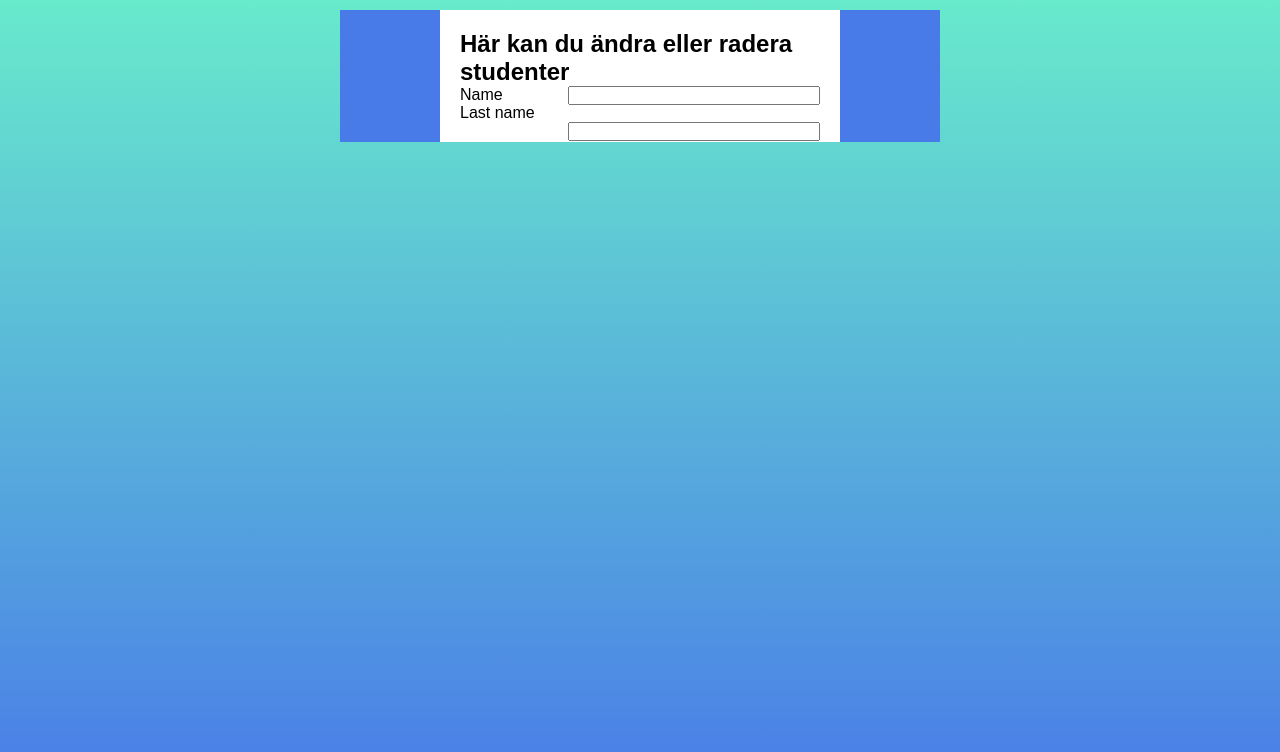
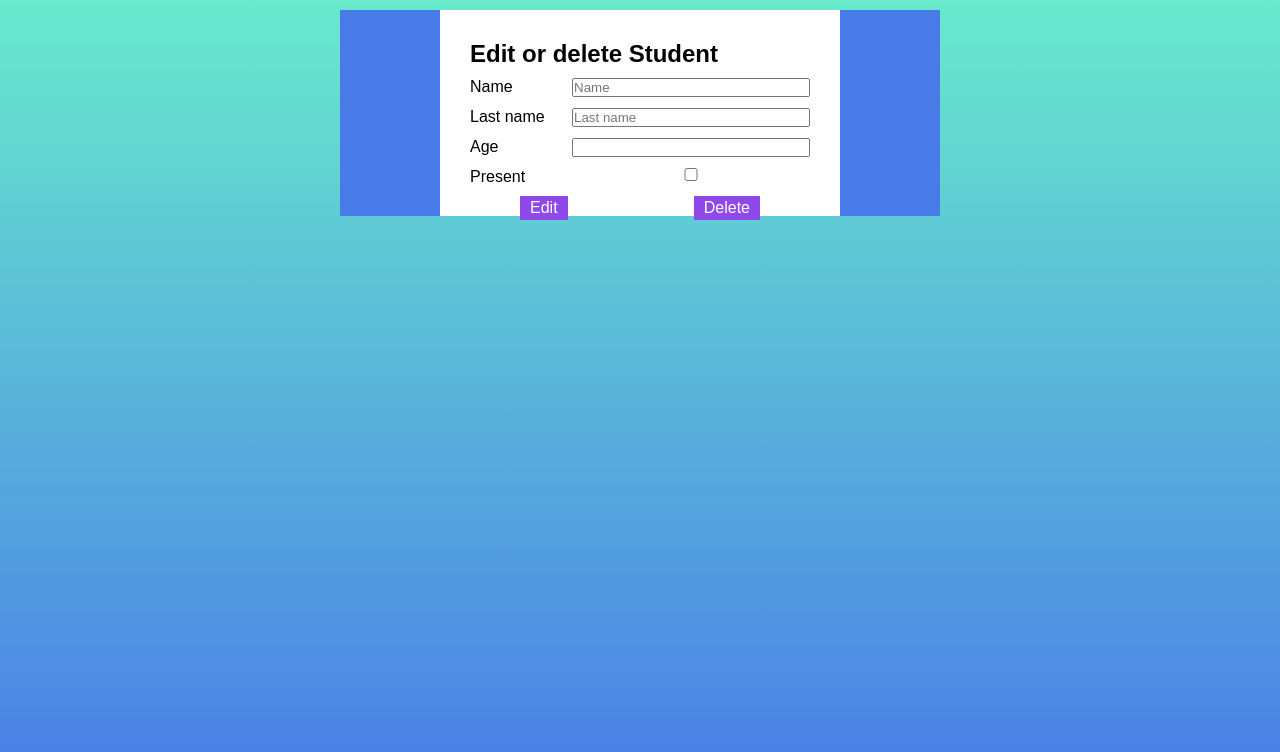
Before and after one commit to christoffermartell/Webbutveckling-Java-Group-6, a React (Create React App) app in the folder Frontend students/students/: page / in a window 1280 px wide. Both pictures are taken after a click on the element "Välkommen". Shown: the top 752 px of the page. Built offline with nearby package versions, Linux system fonts and the light colour scheme; no server answers.

Commit message:
Everything implemented BUT
Vi har lite osmidigt med delete metoderna där url är annorlunda, jag klarade inte riktigt av att få till det på det sättet som Nikola gjort... så vi har ju nu 2 stycken delete metoder.

```diff
--- a/Frontend students/students/src/App.js
+++ b/Frontend students/students/src/App.js
@@ -7,54 +7,111 @@ import UpdateStudents from "./components/UpdateStudents";
 const App = () => {
 	const [view, setView] = useState("startPage");
 	const [students, setStudents] = useState([]);
+	const [specificStudent, setSpecificStudent] = useState({});
 
-	const studentsUrl = 'http://localhost:8080/students';
-
-	const deleteStudent = async (student) => {
-		const response = await fetch(`http://localhost:8080/students/${student.student_id}`, {
-			method: 'DELETE',
-			headers: { 'Content-Type': 'application/json' }
-		})
-
-		if (response.ok) {
-			setStudents(prevStudents => {
-				return prevStudents.filter(prevStudent => prevStudent.student_id !== student.student_id);
-			})
-		}
-	}
-
-	const updatePresence = async (student, isChecked) => {
-		const response = await fetch(`http://localhost:8080/students/${student.student_id}`, {
-			method: 'PUT',
-			headers: { 'Content-Type': 'application/json' },
-			body: JSON.stringify({
-				present: isChecked
-			})
-		})
-
-		if (response.ok) {
-			console.log("Presence successfully changed.");
-		}
-	}
+	const studentsUrl = "http://localhost:8080/students";
 
 	useEffect(() => {
 		const fetchStudents = async () => {
 			const response = await fetch(studentsUrl);
 			const students = await response.json();
 			setStudents(students);
+		};
+		fetchStudents();
+	}, [students]);
+
+	const deleteStudent = async (student) => {
+		const response = await fetch(
+			`http://localhost:8080/students/${student.student_id}`,
+			{
+				method: "DELETE",
+				headers: { "Content-Type": "application/json" },
+			}
+		);
+
+		if (response.ok) {
+			setStudents((prevStudents) => {
+				return prevStudents.filter(
+					(prevStudent) => prevStudent !== student.student_id
+				);
+			});
 		}
-		fetchStudents();
-	}, [])
+	};
+
+	const deleteStudentInEdit = async (studentId) => {
+		const response = await fetch(
+			`http://localhost:8080/students/${studentId}`,
+			{
+				method: "DELETE",
+				headers: { "Content-Type": "application/json" },
+			}
+		);
+
+		if (response.ok) {
+			setStudents((prevStudents) => {
+				return prevStudents.filter((prevStudent) => prevStudent !== studentId);
+			});
+		}
+	};
+
+	const updatePresence = async (student, isChecked) => {
+		const response = await fetch(
+			`http://localhost:8080/students/${student.student_id}`,
+			{
+				method: "PUT",
+				headers: { "Content-Type": "application/json" },
+				body: JSON.stringify({
+					present: isChecked,
+				}),
+			}
+		);
+
+		if (response.ok) {
+			console.log("Presence successfully changed.");
+		}
+	};
+
+	const updateStudent = async (studentId, name, lastName, age, present) => {
+		const response = await fetch(
+			`http://localhost:8080/students/${studentId}`,
+			{
+				method: "PUT",
+				headers: { "Content-Type": "application/json" },
+				body: JSON.stringify({
+					name: name,
+					last_name: lastName,
+					age: age,
+					present: present,
+				}),
+			}
+		);
+		if (response.ok) {
+			console.log("student successfully changed.");
+		}
+	};
 
 	switch (view) {
 		case "editUpdate":
-			return <UpdateStudents setView={setView} />;
+			return (
+				<UpdateStudents
+					setView={setView}
+					specificStudent={specificStudent}
+					deleteStudentInEdit={deleteStudentInEdit}
+					updateStudent={updateStudent}
+				/>
+			);
 
 		default:
 			return (
 				<div className="wrapper">
 					<Title setView={setView} />
-					<Students students={students} deleteStudent={deleteStudent} updatePresence={updatePresence} />
+					<Students
+						students={students}
+						deleteStudent={deleteStudent}
+						updatePresence={updatePresence}
+						setSpecificStudent={setSpecificStudent}
+						setView={setView}
+					/>
 					<CreateStudent studentsUrl={studentsUrl} setStudents={setStudents} />
 				</div>
 			);
--- a/Frontend students/students/src/components/CreateStudent.js
+++ b/Frontend students/students/src/components/CreateStudent.js
@@ -82,7 +82,8 @@ const CreateStudent = (props) => {
 					</label>
 				</div>
 
-				<label htmlFor="present">Present</label>
+				<label htmlFor="present">
+					Present{" "}
 					<input
 						type="checkbox"
 						id="present"
@@ -90,6 +91,7 @@ const CreateStudent = (props) => {
 						onChange={(e) => setChecked(!checked)}
 						value={checked}
 					></input>
+				</label>
 
 				<button className="btn" type="submit">
 					Save
--- a/Frontend students/students/src/components/Students.js
+++ b/Frontend students/students/src/components/Students.js
@@ -2,12 +2,22 @@ import React from "react";
 
 const Students = (props) => {
 	const students = props.students;
-	console.log(students);
-
+	// koden nedanför försökte jag göra efter hur jag hanterar URL i App metoderna, men kan ses över imorgon
+	/*	const { name, lastName, age, present } = {
+		name: students.name,
+		lastName: students.last_name,
+		age: students.age,
+		present: students.present,
+	};
+*/
 	const handleUpdatePresence = (e, student) => {
 		const isChecked = e.target.checked;
 		props.updatePresence(student, isChecked);
-	}
+	};
+	const linkHandler = (student) => {
+		props.setSpecificStudent(student);
+		props.setView("editUpdate");
+	};
 
 	return (
 		<>
@@ -15,15 +25,16 @@ const Students = (props) => {
 				{students.map((student, i) => {
 					return (
 						<li key={i}>
-							<p>
+							<a href="#" onClick={() => linkHandler(student)}>
 								{student.name} {student.last_name}{" "}
+							</a>
 							<button
 								className="btn"
 								onClick={() => props.deleteStudent(student)}
 							>
 								X
 							</button>
-							</p>
+
 							<label id="labelId" htmlFor={student.id}>
 								<input
 									className="input-checkbox"
--- a/Frontend students/students/src/components/UpdateStudents.js
+++ b/Frontend students/students/src/components/UpdateStudents.js
@@ -1,22 +1,88 @@
-import React from "react";
+import React, { useState } from "react";
 
 const UpdateStudents = (props) => {
+	const { name, last_name, age, present, student_id } = props.specificStudent;
+
+	const [studentName, setStudentName] = useState(name);
+	const [studentlastName, setStudentLastName] = useState(last_name);
+	const [studentAge, setStudentAge] = useState(age);
+	const [studentPresent, setStudentPresent] = useState(present);
+	const studentId = student_id;
+
 	const clickHandler = () => {
 		props.setView("startPage");
 	};
+	const editHandler = () => {
+		props.updateStudent(
+			studentId,
+			studentName,
+			studentlastName,
+			studentAge,
+			studentPresent
+		);
+	};
 	return (
 		<div className="wrapper">
-			<form>
-				<h2 onClick={() => clickHandler()}>Här kan du ändra eller radera studenter</h2>
-				<div>
-					<span className="labelTextInSpan">
-						<label>Name</label>
-					</span>
-					<input id="editName" type="text" />
+			<form onSubmit={() => editHandler()}>
+				<h2 id="updateText" onClick={() => clickHandler()}>
+					Edit or delete Student
+				</h2>
+				<div className="divCreateStudent">
+					<label>
+						Name{" "}
+						<input
+							id="editName"
+							type="text"
+							placeholder="Name"
+							onChange={(e) => setStudentName(e.target.value)}
+							value={studentName}
+						/>
+					</label>
 				</div>
-
-				<label>Last name</label>
-				<input id="editlastName" type="text" />
+				<div className="divCreateStudent">
+					<label>
+						Last name{" "}
+						<input
+							id="editlastName"
+							type="text"
+							placeholder="Last name"
+							onChange={(e) => setStudentLastName(e.target.value)}
+							value={studentlastName}
+						/>
+					</label>
+				</div>
+				<div className="divCreateStudent">
+					<label>
+						Age{" "}
+						<input
+							id="editlastName"
+							type="number"
+							min="5"
+							onChange={(e) => setStudentAge(e.target.value)}
+							value={studentAge}
+						/>
+					</label>
+				</div>
+				<label htmlFor="present">
+					<input
+						type="checkbox"
+						id="present"
+						name="present"
+						onChange={() => setStudentPresent(!studentPresent)}
+						defaultChecked={studentPresent}
+					></input>
+					Present
+				</label>
+				<button className="btn" id="editBtn" type="submit">
+					Edit
+				</button>
+				<button
+					className="btn"
+					id="deleteBtn"
+					onClick={() => props.deleteStudentInEdit(studentId)}
+				>
+					Delete
+				</button>
 			</form>
 		</div>
 	);
--- a/Frontend students/students/src/style.css
+++ b/Frontend students/students/src/style.css
@@ -58,8 +58,8 @@ li .btn {
 form {
 	background-color: white;
 	width: 400px;
-
-	padding: 20px;
+	height: auto;
+	padding: 30px;
 	margin: 0px auto 50px;
 }
 
@@ -88,3 +88,15 @@ form .btn {
 .input-checkbox {
 	float: left;
 }
+#deleteBtn {
+	float: right;
+	margin-right: 50px;
+}
+#editBtn {
+	float: left;
+	margin-left: 50px;
+}
+#updateText {
+	margin-top: 0px;
+	margin-bottom: 10px;
+}
```
Lines whose indentation alone changed are shown as unchanged.
